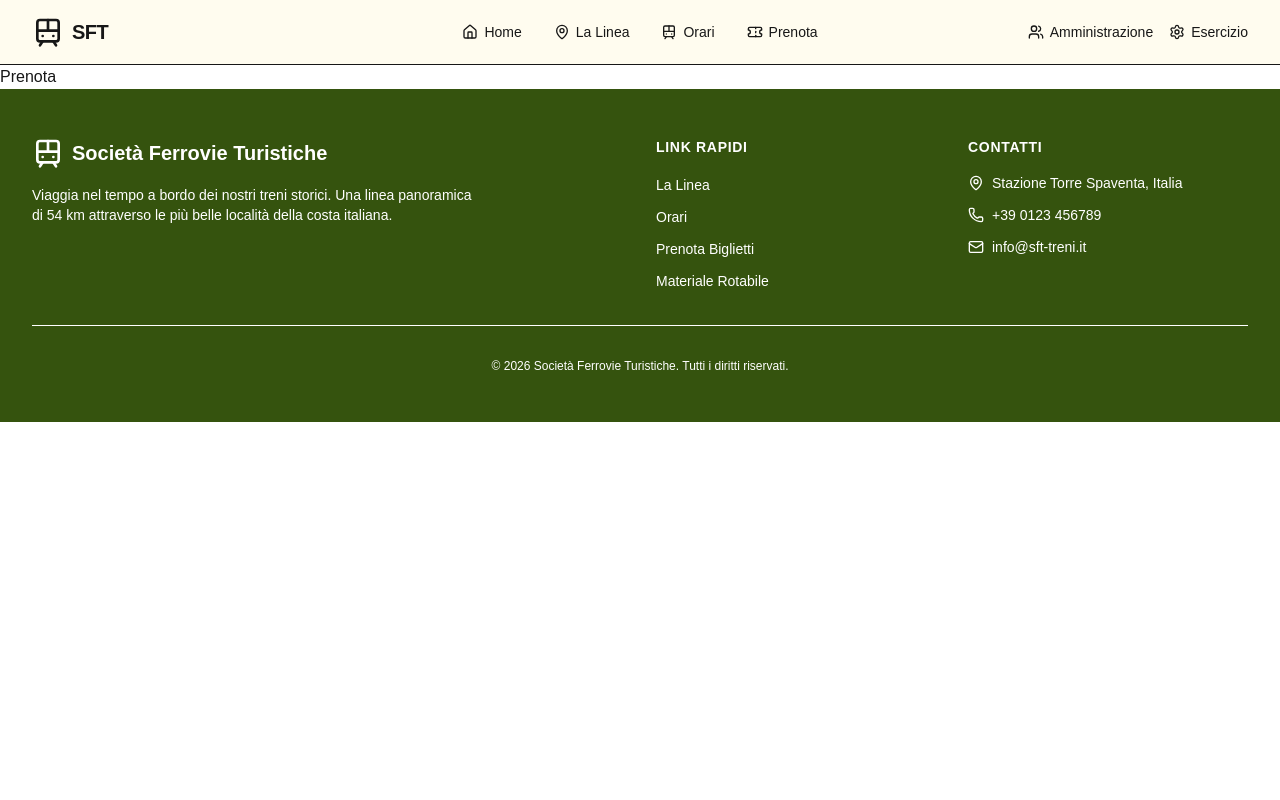
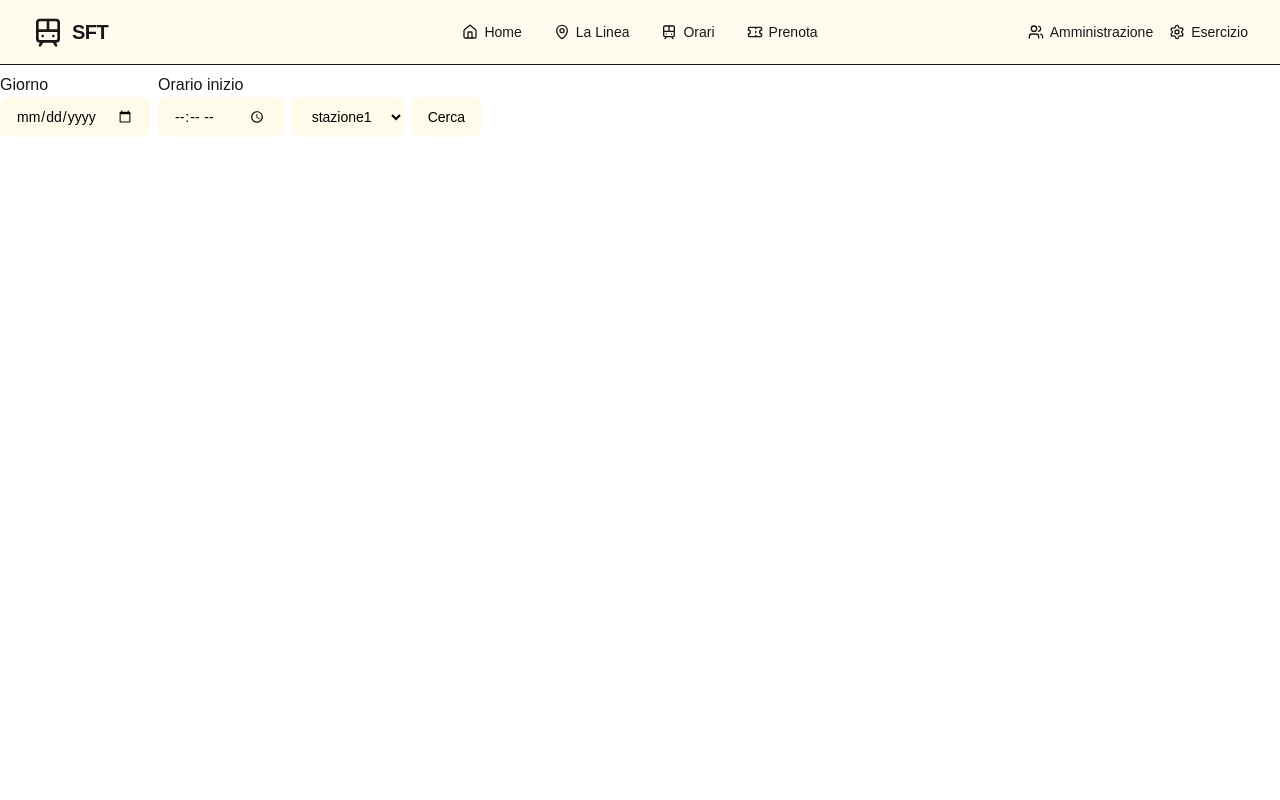
Before and after one commit to Mikee282828/prove-itinere-1, a Next.js app: page /prenota in a window 1280 px wide. Shown: the top 800 px of the page. Built offline with nearby package versions, Linux system fonts and the light colour scheme.

Commit message:
Prenota: landing page

```diff
--- a/app/prenota/page.tsx
+++ b/app/prenota/page.tsx
@@ -1,8 +1,9 @@
+import Search from "../ui/prenota/search";
 
 export default function Page(){
   return(
-    <div>
-      Prenota
+    <div className="h-screen">
+      <Search/  >
     </div>
   )
 }
--- /dev/null
+++ b/app/ui/prenota/search.tsx
@@ -0,0 +1,91 @@
+"use client";
+
+import { useSearchParams, usePathname, useRouter } from "next/navigation";
+import { useRef, useState } from "react";
+import { Button } from "../button";
+import { ChevronDownIcon } from "lucide-react";
+
+export default function Search() {
+  const searchParams = useSearchParams(); // Allows you to access the parameters of the current URL
+  const pathname = usePathname(); // Allows you to access the path
+  const { replace } = useRouter(); //  Enables navigation between routes within client components programmatically
+  const data = useRef<HTMLInputElement>(null);
+  const inizio = useRef<HTMLInputElement>(null);
+  const stazione1 = useRef<HTMLInputElement>(null);
+  const stazione2 = useRef<HTMLInputElement>(null);
+  const [errore, setErrore] = useState("");
+  function handleSearch() {
+    const giorno = data.current?.value || "";
+    const start = inizio.current?.value || "";
+    const partenza = stazione1.current?.value || "";
+    const arrivo = stazione2.current?.value || "";
+    const params = new URLSearchParams(searchParams);
+
+    if (start && giorno) {
+      params.set("data", giorno);
+      params.set("inizio", start);
+      params.set("partenza", partenza);
+      params.set("arrivo", arrivo);
+      setErrore("");
+    } else {
+      setErrore("Attenzione! Immettere la data, l'ora di inizio e di fine.");
+      params.delete("data");
+      params.delete("inizio");
+    }
+    replace(`${pathname}?${params.toString()}`);
+  }
+
+  return (
+    <div>
+      <div className="relative flex flex-1 shrink-0 py-2 items-end">
+        <div>
+          <label htmlFor="giorno" className="sr-only">
+            Giorno
+          </label>
+          <div>Giorno</div>
+          <input
+            type="date"
+            name="giorno"
+            id="giorno"
+            ref={data}
+            className="cursor-pointer mr-2 flex h-10 items-center rounded-lg bg-amber-50 px-4 text-sm font-medium text-black transition-colors focus-visible:outline-amber-100 active:bg-amber-200"
+          />
+        </div>
+        <div>
+          <label htmlFor="orarioInizio" className="sr-only">
+            Orario inizio
+          </label>
+          <div>Orario inizio</div>
+          <input
+            type="time"
+            name="orarioInizio"
+            id="orarioInizio"
+            ref={inizio}
+            className="cursor-pointer mr-2 flex h-10 items-center rounded-lg bg-amber-50 px-4 text-sm font-medium text-black transition-colors focus-visible:outline-amber-100 active:bg-amber-200"
+          />
+        </div>
+        <div>
+          <label
+            htmlFor="codiceTreno"
+            className="block text-sm/6 font-medium text-gray-900"
+          >
+
+          </label>
+          <div>
+            <select
+              id="codiceTreno"
+              name="codiceTreno"
+              className="cursor-pointer mr-2 flex h-10 items-center rounded-lg bg-amber-50 px-4 text-sm font-medium text-black transition-colors focus-visible:outline-amber-100 active:bg-amber-200"
+            >
+              <option value="">stazione1</option>
+            </select>
+          </div>
+        </div>
+        <Button className="" onClick={handleSearch}>
+          Cerca
+        </Button>
+      </div>
+      <div className="text-red-500">{errore}</div>
+    </div>
+  );
+}
```
